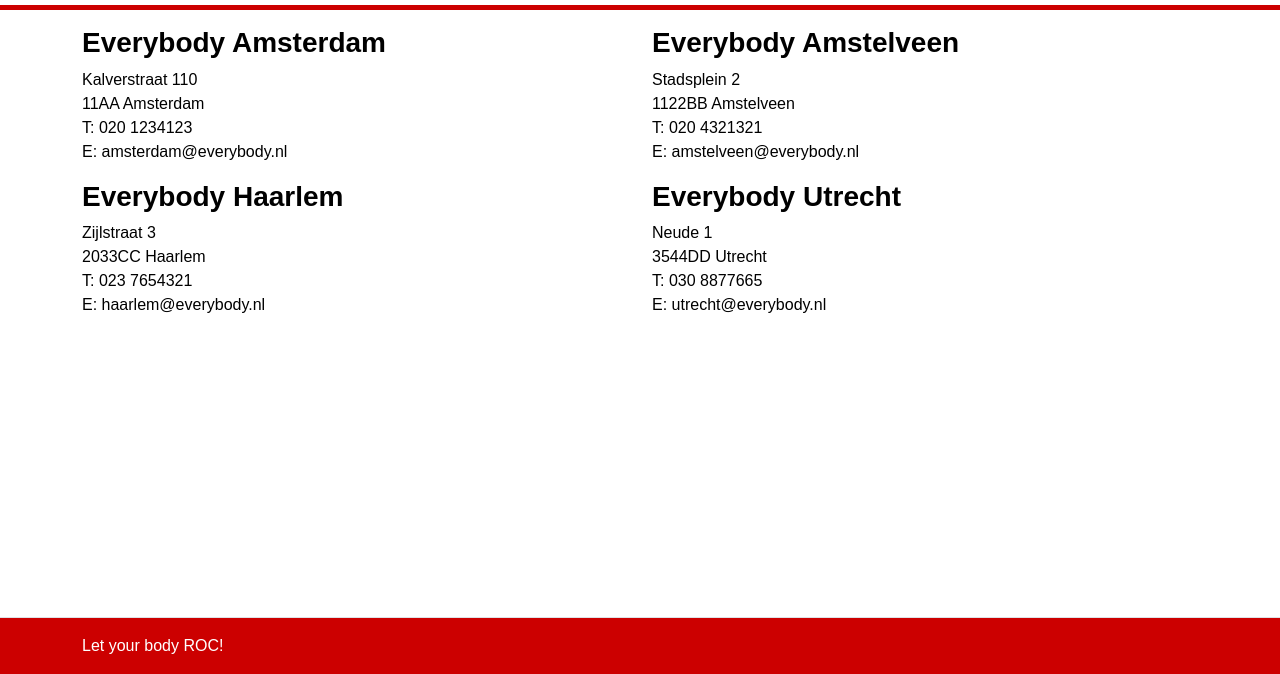
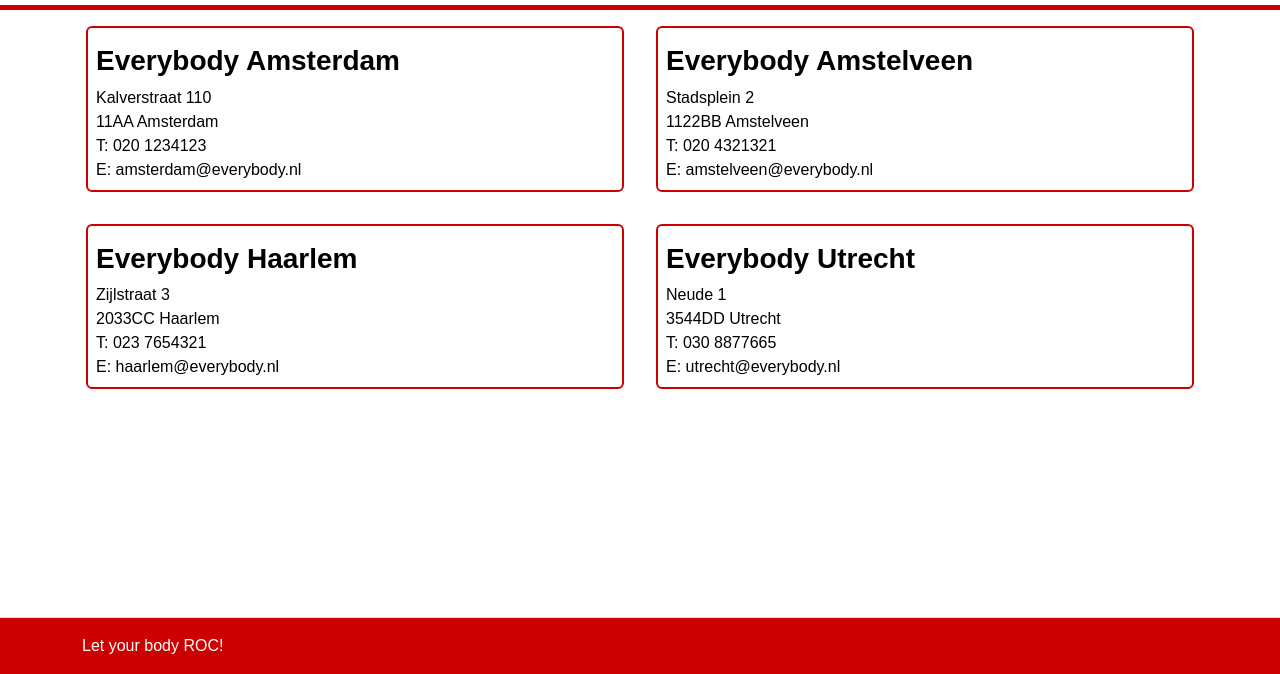
Before and after one commit to NathanLoranceMvb/examenopdracht-Mats-van-Bork, a plain HTML site: page vestigingen.html in a window 1280 px wide. Shown: the part 126-800 px from the top of the page. Drawn offline with nearby package versions, Linux system fonts and the light colour scheme.

Commit message:
Added borders around vestigingen

```diff
--- a/vestigingen.html
+++ b/vestigingen.html
@@ -39,14 +39,14 @@
     </nav>
     <div class="container margin-bottom-footer">
         <div class="row">
-            <div class="col pt-3">
+            <div class="col border border-2 border-primary-color pt-3 m-3 p-2 rounded-2">
                 <h3 class="fw-bold">Everybody Amsterdam</h3>
                 <div>Kalverstraat 110</div>
                 <div>11AA Amsterdam</div>
                 <div>T: 020 1234123</div>
                 <div>E: amsterdam@everybody.nl</div>
             </div>
-            <div class="col pt-3">
+            <div class="col border border-2 border-primary-color pt-3 m-3 p-2 rounded-2">
                 <h3 class="fw-bold">Everybody Amstelveen</h3>
                 <div>Stadsplein 2</div>
                 <div>1122BB Amstelveen</div>
@@ -55,14 +55,14 @@
             </div>
         </div>
         <div class="row">
-            <div class="col pt-3">
+            <div class="col border border-2 border-primary-color pt-3 m-3 p-2 rounded-2">
                 <h3 class="fw-bold">Everybody Haarlem</h3>
                 <div>Zijlstraat 3</div>
                 <div>2033CC Haarlem</div>
                 <div>T: 023 7654321</div>
                 <div>E: haarlem@everybody.nl</div>
             </div>
-            <div class="col pt-3">
+            <div class="col border border-2 border-primary-color pt-3 m-3 p-2 rounded-2">
                 <h3 class="fw-bold">Everybody Utrecht</h3>
                 <div>Neude 1</div>
                 <div>3544DD Utrecht</div>
```
Also changed, not shown: index.html (line endings or trailing spaces).
